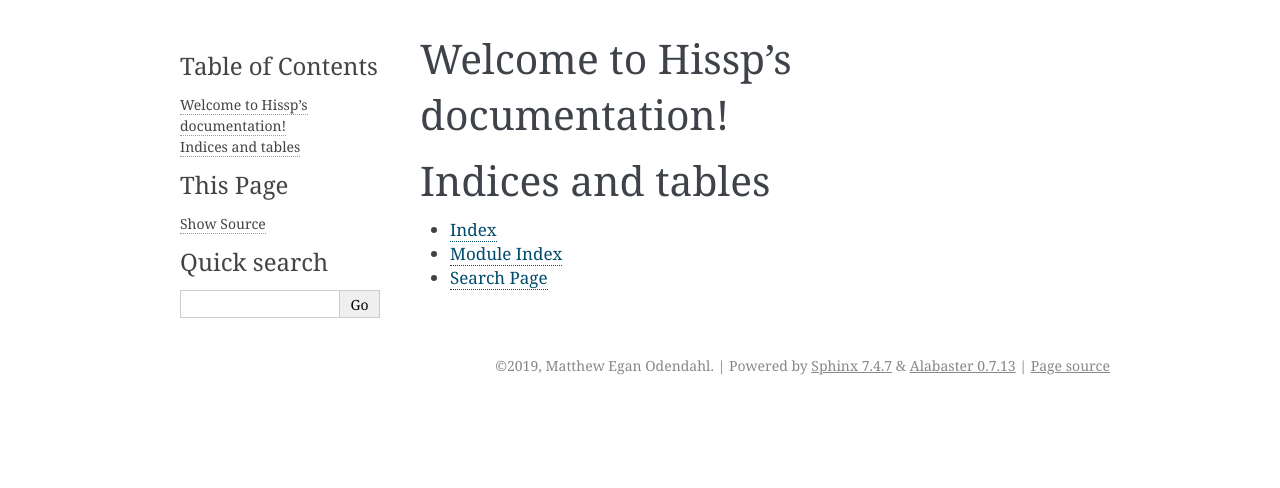
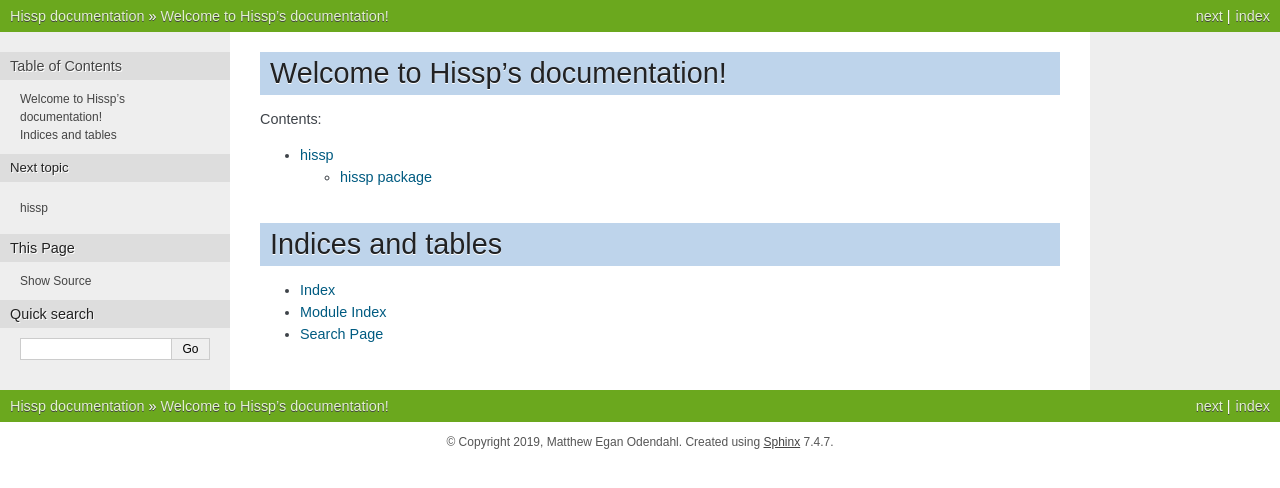
Before and after one commit to gilch/hissp, a Sphinx documentation site: the page built from docs/index.rst, in a window 1280 px wide. Shown: the top 488 px of the page. Built offline with Sphinx 7.4.7, drawn with Linux system fonts in a browser that asks for light colours.

Commit message:
Do Sphinx API doc
$ sphinx-apidoc -e -f -P -o docs src/hissp

Fix Sphinx configuration. Nature theme.
Add more docstrings.
Update docstrings to valid reST format.

```diff
--- a/docs/conf.py
+++ b/docs/conf.py
@@ -9,10 +9,10 @@
 # If extensions (or modules to document with autodoc) are in another directory,
 # add these directories to sys.path here. If the directory is relative to the
 # documentation root, use os.path.abspath to make it absolute, like shown here.
-#
-# import os
-# import sys
-# sys.path.insert(0, os.path.abspath('.'))
+
+import os
+import sys
+sys.path.insert(0, os.path.abspath('../src'))
 
 
 # -- Project information -----------------------------------------------------
@@ -28,6 +28,7 @@ author = 'Matthew Egan Odendahl'
 # extensions coming with Sphinx (named 'sphinx.ext.*') or your custom
 # ones.
 extensions = [
+    'sphinx.ext.autodoc',
 ]
 
 # Add any paths that contain templates here, relative to this directory.
@@ -44,7 +45,7 @@ exclude_patterns = ['_build', 'Thumbs.db', '.DS_Store']
 # The theme to use for HTML and HTML Help pages.  See the documentation for
 # a list of builtin themes.
 #
-html_theme = 'alabaster'
+html_theme = 'nature'
 
 # Add any paths that contain custom static files (such as style sheets) here,
 # relative to this directory. They are copied after the builtin static files,
--- /dev/null
+++ b/docs/hissp.rst
@@ -0,0 +1,21 @@
+hissp package
+=============
+
+Submodules
+----------
+
+.. toctree::
+
+   hissp.__main__
+   hissp.basic
+   hissp.compiler
+   hissp.munger
+   hissp.reader
+
+Module contents
+---------------
+
+.. automodule:: hissp
+   :members:
+   :undoc-members:
+   :show-inheritance:
--- a/docs/index.rst
+++ b/docs/index.rst
@@ -10,6 +10,8 @@ Welcome to Hissp's documentation!
    :maxdepth: 2
    :caption: Contents:
 
+   modules
+
 
 
 Indices and tables
--- /dev/null
+++ b/docs/modules.rst
@@ -0,0 +1,7 @@
+hissp
+=====
+
+.. toctree::
+   :maxdepth: 4
+
+   hissp
```
Also changed, not shown: docs/hissp.__main__.rst (added, +7 -0 lines), docs/hissp.basic.rst (added, +16 -0 lines), docs/hissp.compiler.rst (added, +7 -0 lines), docs/hissp.munger.rst (added, +7 -0 lines), docs/hissp.reader.rst (added, +7 -0 lines), 2 other files.
